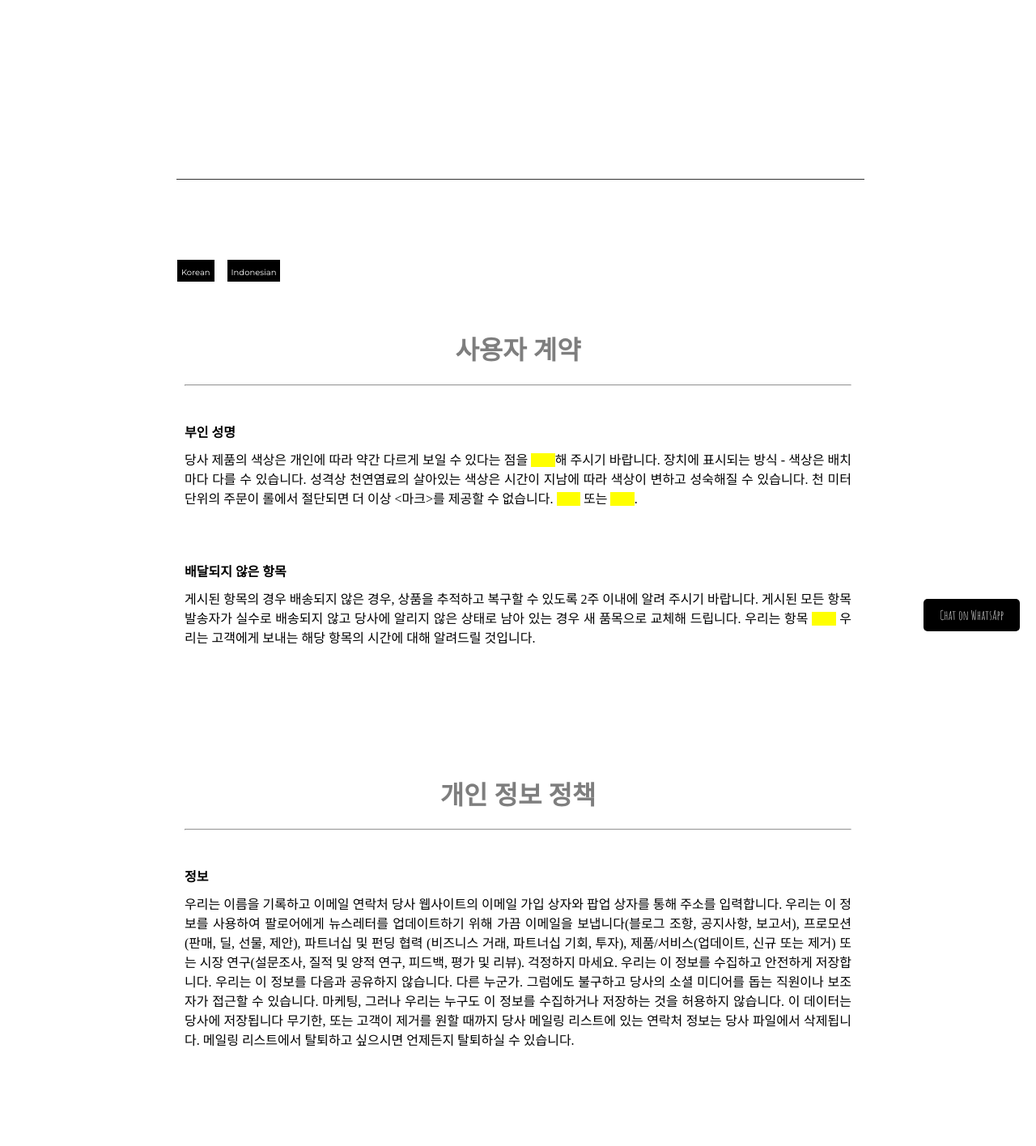
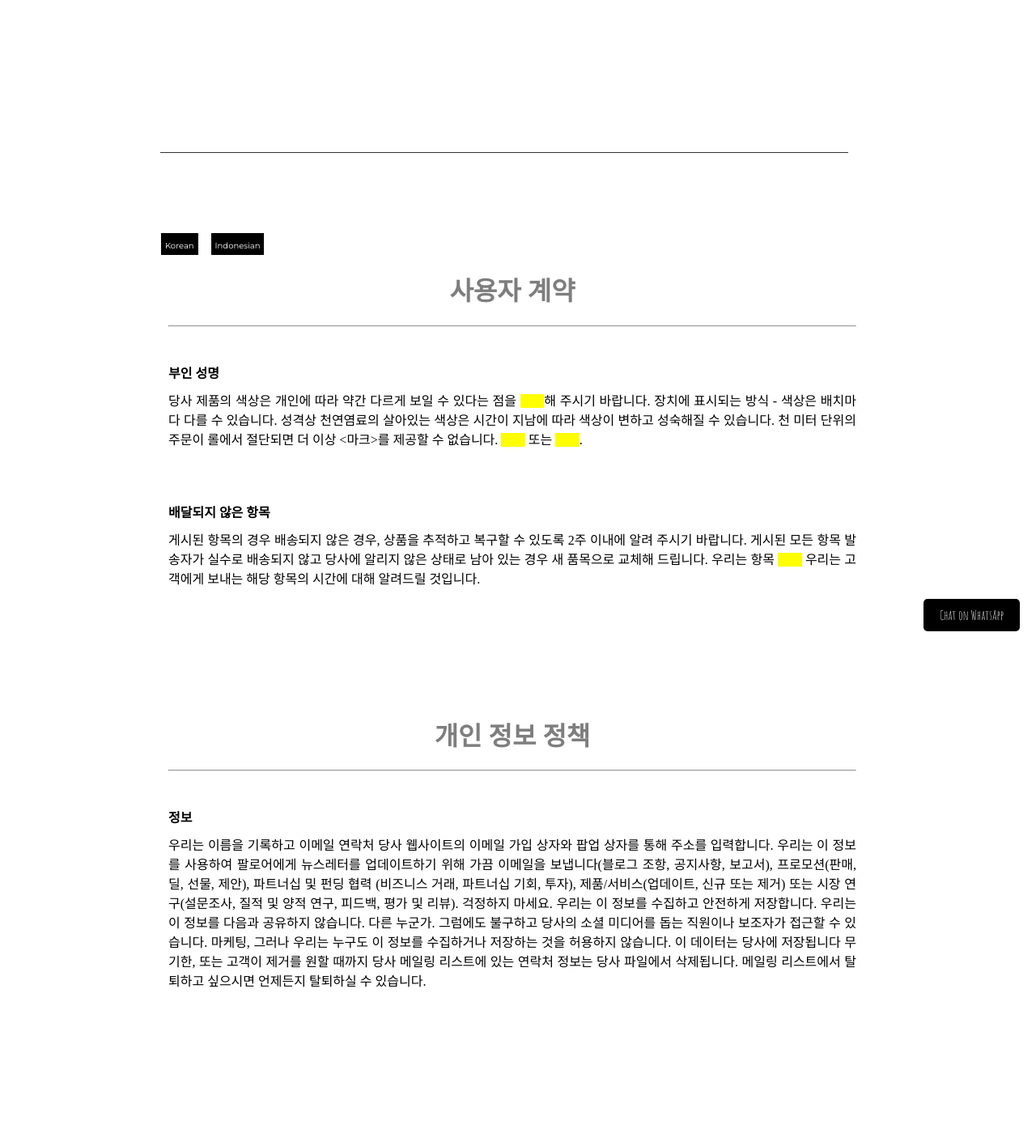
Before and after one commit to lookupfrans/rudger, a PHP site: page /ua.php in a window 1280 px wide. Shown: the whole page at 81% size. After the commit the page ends 1220 px from the top, so only its background shows below. Run offline with PHP 8.4, Linux system fonts and the light colour scheme.

Commit message:
Update header.php

```diff
--- a/header.php
+++ b/header.php
@@ -13,7 +13,7 @@
         h2 {
             font-size: 30px;
             border-bottom: 1px solid #000;
-            padding-bottom: 5px;
+            padding-bottom: 0px;
             font-family: 'Amatic SC', sans-serif;
             font-size: 90px;
             font-weight: bold;
@@ -30,7 +30,7 @@
         }
 
         .container {
-            padding: 20px;
+            padding: 0px;
             max-width: 850px;
         }
 
@@ -99,11 +99,6 @@
 </head>
 
 <body>
-    <!---<div class="loader" style="text-align:center;height:auto; width:100vw;background-color:#000">
-        <img class="image-title" alt="" src="mylogo.png"
-            style="margin-top:120px;width: 25%; height:50%;text-align:center;" />
-        <div></div>
-    </div>--->
     <div class="content">
         <div class="container">
             <?php echo "<h2><a href=\"index.php\" class=\"ref\">Rudger Store </h2>"; ?>
```
